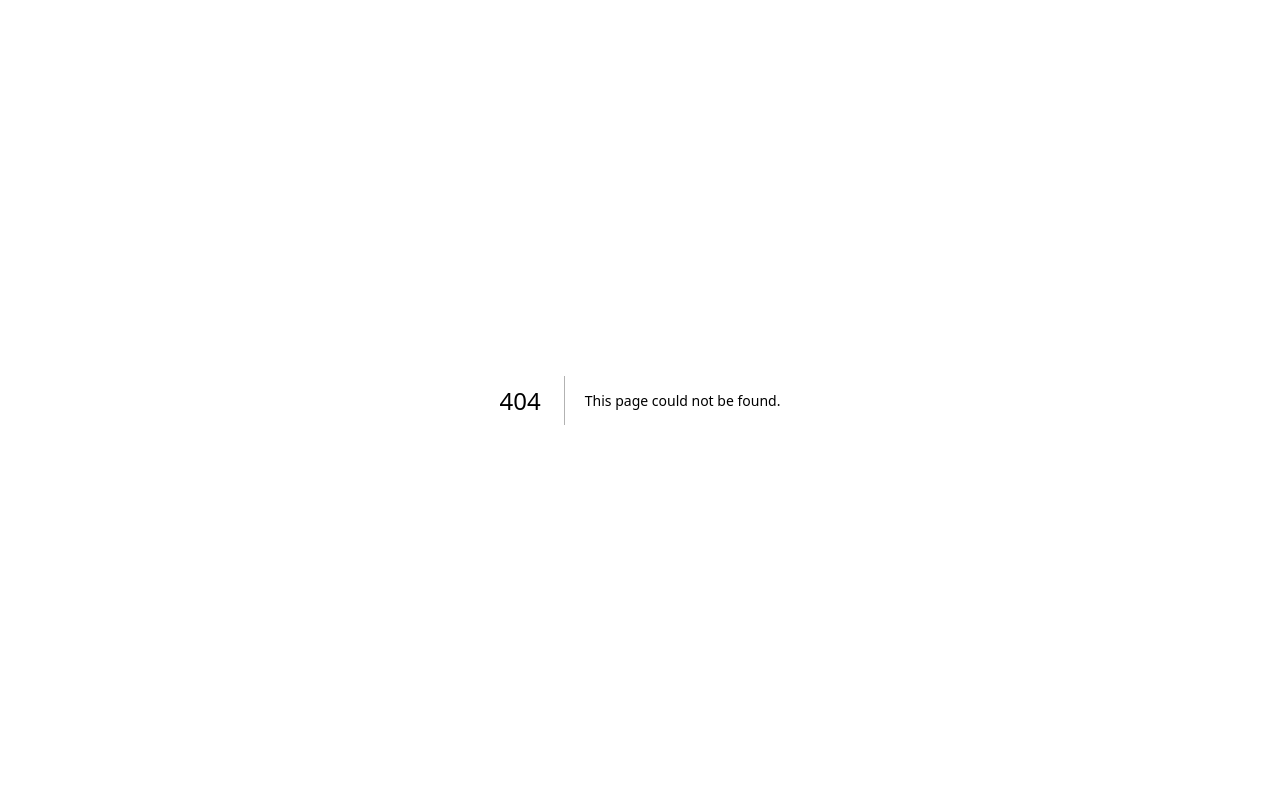
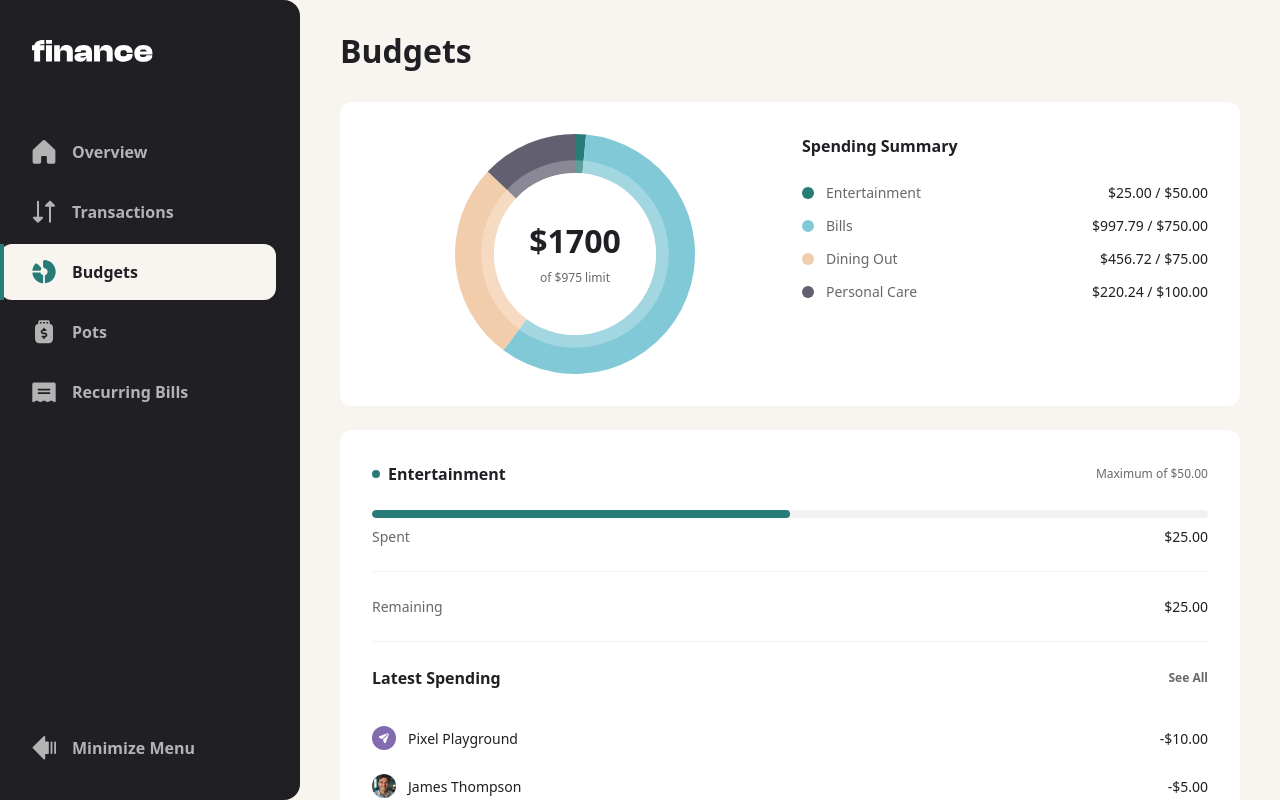
Before and after one commit to tryea/frontend-mentor-personal-finance-app, a Next.js app: page /budgets in a window 1280 px wide. Before the commit this address had no page. Built offline with nearby package versions, Linux system fonts and the light colour scheme.

Commit message:
feat(budgets): add budgets module with dashboard page and components
Implement budgets feature including:
- BudgetsScreen with spending summary and list
- BudgetsHeader with pie chart visualization
- BudgetList with progress tracking
- Utility classes for styling
- Sample data integration

```diff
--- a/data.json
+++ b/data.json
@@ -8,7 +8,7 @@
     {
       "avatar": "/images/avatars/emma-richardson.jpg",
       "name": "Emma Richardson",
-      "category": "General",
+      "category": "Bills",
       "date": "2024-08-19T14:23:11Z",
       "amount": 75.5,
       "recurring": false
@@ -24,7 +24,7 @@
     {
       "avatar": "/images/avatars/daniel-carter.jpg",
       "name": "Daniel Carter",
-      "category": "General",
+      "category": "Bills",
       "date": "2024-08-18T09:45:32Z",
       "amount": -42.3,
       "recurring": false
@@ -32,7 +32,7 @@
     {
       "avatar": "/images/avatars/sun-park.jpg",
       "name": "Sun Park",
-      "category": "General",
+      "category": "Bills",
       "date": "2024-08-17T16:12:05Z",
       "amount": 120.0,
       "recurring": false
@@ -40,7 +40,7 @@
     {
       "avatar": "/images/avatars/urban-services-hub.jpg",
       "name": "Urban Services Hub",
-      "category": "General",
+      "category": "Bills",
       "date": "2024-08-17T21:08:09Z",
       "amount": -65.0,
       "recurring": false
@@ -48,7 +48,7 @@
     {
       "avatar": "/images/avatars/liam-hughes.jpg",
       "name": "Liam Hughes",
-      "category": "Groceries",
+      "category": "Bills",
       "date": "2024-08-15T18:20:33Z",
       "amount": 65.75,
       "recurring": false
@@ -56,7 +56,7 @@
     {
       "avatar": "/images/avatars/lily-ramirez.jpg",
       "name": "Lily Ramirez",
-      "category": "General",
+      "category": "Bills",
       "date": "2024-08-14T13:05:27Z",
       "amount": 50.0,
       "recurring": false
@@ -96,7 +96,7 @@
     {
       "avatar": "/images/avatars/sofia-peterson.jpg",
       "name": "Sofia Peterson",
-      "category": "Transportation",
+      "category": "Bills",
       "date": "2024-08-08T08:55:17Z",
       "amount": -15.0,
       "recurring": false
@@ -104,7 +104,7 @@
     {
       "avatar": "/images/avatars/mason-martinez.jpg",
       "name": "Mason Martinez",
-      "category": "Lifestyle",
+      "category": "Personal Care",
       "date": "2024-08-07T17:40:29Z",
       "amount": -35.25,
       "recurring": false
@@ -112,7 +112,7 @@
     {
       "avatar": "/images/avatars/green-plate-eatery.jpg",
       "name": "Green Plate Eatery",
-      "category": "Groceries",
+      "category": "Bills",
       "date": "2024-08-06T08:25:44Z",
       "amount": -78.5,
       "recurring": false
@@ -120,7 +120,7 @@
     {
       "avatar": "/images/avatars/sebastian-cook.jpg",
       "name": "Sebastian Cook",
-      "category": "Transportation",
+      "category": "Bills",
       "date": "2024-08-06T10:05:44Z",
       "amount": -22.5,
       "recurring": false
@@ -136,7 +136,7 @@
     {
       "avatar": "/images/avatars/elevate-education.jpg",
       "name": "Elevate Education",
-      "category": "Education",
+      "category": "Bills",
       "date": "2024-08-04T11:15:22Z",
       "amount": -50.0,
       "recurring": true
@@ -168,7 +168,7 @@
     {
       "avatar": "/images/avatars/swift-ride-share.jpg",
       "name": "Swift Ride Share",
-      "category": "Transportation",
+      "category": "Bills",
       "date": "2024-08-01T18:40:33Z",
       "amount": -18.75,
       "recurring": false
@@ -208,7 +208,7 @@
     {
       "avatar": "/images/avatars/harper-edwards.jpg",
       "name": "Harper Edwards",
-      "category": "Shopping",
+      "category": "Dining Out",
       "date": "2024-07-26T09:43:23Z",
       "amount": -89.99,
       "recurring": false
@@ -216,7 +216,7 @@
     {
       "avatar": "/images/avatars/buzz-marketing-group.jpg",
       "name": "Buzz Marketing Group",
-      "category": "General",
+      "category": "Bills",
       "date": "2024-07-26T14:40:23Z",
       "amount": 3358.0,
       "recurring": false
@@ -224,7 +224,7 @@
     {
       "avatar": "/images/avatars/technova-innovations.jpg",
       "name": "TechNova Innovations",
-      "category": "Shopping",
+      "category": "Dining Out",
       "date": "2024-07-25T16:25:37Z",
       "amount": -29.99,
       "recurring": false
@@ -232,7 +232,7 @@
     {
       "avatar": "/images/avatars/bytewise.jpg",
       "name": "ByteWise",
-      "category": "Lifestyle",
+      "category": "Personal Care",
       "date": "2024-07-23T09:35:14Z",
       "amount": -49.99,
       "recurring": true
@@ -248,7 +248,7 @@
     {
       "avatar": "/images/avatars/emma-richardson.jpg",
       "name": "Emma Richardson",
-      "category": "General",
+      "category": "Bills",
       "date": "2024-07-20T17:30:55Z",
       "amount": -25.0,
       "recurring": false
@@ -256,7 +256,7 @@
     {
       "avatar": "/images/avatars/daniel-carter.jpg",
       "name": "Daniel Carter",
-      "category": "General",
+      "category": "Bills",
       "date": "2024-07-19T12:45:09Z",
       "amount": 50.0,
       "recurring": false
@@ -264,7 +264,7 @@
     {
       "avatar": "/images/avatars/sun-park.jpg",
       "name": "Sun Park",
-      "category": "General",
+      "category": "Bills",
       "date": "2024-07-18T19:20:23Z",
       "amount": -38.5,
       "recurring": false
@@ -272,7 +272,7 @@
     {
       "avatar": "/images/avatars/harper-edwards.jpg",
       "name": "Harper Edwards",
-      "category": "Shopping",
+      "category": "Dining Out",
       "date": "2024-07-17T14:55:37Z",
       "amount": -29.99,
       "recurring": false
@@ -280,7 +280,7 @@
     {
       "avatar": "/images/avatars/liam-hughes.jpg",
       "name": "Liam Hughes",
-      "category": "Groceries",
+      "category": "Bills",
       "date": "2024-07-16T10:10:51Z",
       "amount": -52.75,
       "recurring": false
@@ -288,7 +288,7 @@
     {
       "avatar": "/images/avatars/lily-ramirez.jpg",
       "name": "Lily Ramirez",
-      "category": "General",
+      "category": "Bills",
       "date": "2024-07-15T16:35:04Z",
       "amount": 75.0,
       "recurring": false
@@ -336,7 +336,7 @@
     {
       "avatar": "/images/avatars/sofia-peterson.jpg",
       "name": "Sofia Peterson",
-      "category": "Transportation",
+      "category": "Bills",
       "date": "2024-07-09T08:55:27Z",
       "amount": -12.5,
       "recurring": false
@@ -344,7 +344,7 @@
     {
       "avatar": "/images/avatars/mason-martinez.jpg",
       "name": "Mason Martinez",
-      "category": "Lifestyle",
+      "category": "Personal Care",
       "date": "2024-07-08T15:20:41Z",
       "amount": -65.0,
       "recurring": false
@@ -352,7 +352,7 @@
     {
       "avatar": "/images/avatars/sebastian-cook.jpg",
       "name": "Sebastian Cook",
-      "category": "Transportation",
+      "category": "Bills",
       "date": "2024-07-07T11:45:55Z",
       "amount": -20.0,
       "recurring": false
@@ -360,7 +360,7 @@
     {
       "avatar": "/images/avatars/william-harris.jpg",
       "name": "William Harris",
-      "category": "General",
+      "category": "Bills",
       "date": "2024-07-06T17:10:09Z",
       "amount": 20.0,
       "recurring": false
@@ -368,7 +368,7 @@
     {
       "avatar": "/images/avatars/elevate-education.jpg",
       "name": "Elevate Education",
-      "category": "Education",
+      "category": "Bills",
       "date": "2024-07-05T11:15:22Z",
       "amount": -50.0,
       "recurring": true
@@ -392,7 +392,7 @@
     {
       "avatar": "/images/avatars/swift-ride-share.jpg",
       "name": "Swift Ride Share",
-      "category": "Transportation",
+      "category": "Bills",
       "date": "2024-07-02T19:50:05Z",
       "amount": -16.5,
       "recurring": false
--- /dev/null
+++ b/src/app/(dashboard)/budgets/page.tsx
@@ -0,0 +1,7 @@
+import { BudgetsScreen } from "@/src/modules/budgets/ui/BudgetsScreen";
+
+const BudgetsPage = () => {
+  return <BudgetsScreen />;
+};
+
+export default BudgetsPage;
--- a/src/app/globals.css
+++ b/src/app/globals.css
@@ -215,3 +215,23 @@ body {
 @utility big-card {
   @apply p-8;
 }
+
+@utility card {
+  @apply rounded-xl bg-white p-6 md:p-8;
+}
+
+@utility stack-6 {
+  @apply flex flex-col gap-6;
+}
+
+@utility row-between {
+  @apply flex flex-row items-center justify-between;
+}
+
+@utility divider-h {
+  @apply h-px w-full bg-grey-100;
+}
+
+@utility progress-track {
+  @apply h-2 w-full bg-grey-100 rounded-full overflow-hidden;
+}
--- /dev/null
+++ b/src/modules/budgets/ui/BudgetsScreen.tsx
@@ -0,0 +1,73 @@
+import { LayoutHeader } from "@/src/shared/ui/primitives/LayoutHeader";
+import data from "../../../../data.json";
+import { BudgetsHeader } from "./components/BudgetsHeader";
+import { BudgetList } from "./components/BudgetList";
+
+export interface BudgetItem {
+  category: string;
+  maximum: number;
+}
+
+export interface TransactionItem {
+  avatar?: string;
+  name: string;
+  category: string;
+  date: string;
+  amount: number;
+}
+
+export type CategoryColor = {
+  bgClass: string;
+  cssVar: string;
+};
+
+const CATEGORY_COLORS: Record<string, CategoryColor> = {
+  "Entertainment": { bgClass: "bg-green-500", cssVar: "var(--color-green-500)" },
+  "Bills": { bgClass: "bg-cyan-500", cssVar: "var(--color-cyan-500)" },
+  "Dining Out": { bgClass: "bg-yellow-500", cssVar: "var(--color-yellow-500)" },
+  "Personal Care": { bgClass: "bg-navy-500", cssVar: "var(--color-navy-500)" },
+};
+
+const toCurrency = (n: number) => `$${n.toFixed(2)}`;
+const parseDate = (s: string) => new Date(s);
+
+export const BudgetsScreen = () => {
+  const budgets: BudgetItem[] = (data as any).budgets;
+  const transactions: TransactionItem[] = (data as any).transactions;
+
+  const enriched = budgets.map((b) => {
+    const spent = transactions
+      .filter((t) => t.category === b.category && t.amount < 0)
+      .reduce((acc, t) => acc + Math.abs(t.amount), 0);
+    const free = Math.max(b.maximum - spent, 0);
+    const latest = transactions
+      .filter((t) => t.category === b.category)
+      .sort((a, b) => parseDate(b.date).getTime() - parseDate(a.date).getTime())
+      .slice(0, 4);
+    const color = CATEGORY_COLORS[b.category] ?? { bgClass: "bg-grey-300", cssVar: "var(--color-grey-300)" };
+    return { ...b, spent, free, latest, color };
+  });
+
+  const totalSpent = enriched.reduce((acc, b) => acc + b.spent, 0);
+  const totalMax = enriched.reduce((acc, b) => acc + b.maximum, 0);
+
+  return (
+    <>
+      <LayoutHeader title="Budgets" actionName="Add New Budget" />
+      <div className="flex flex-col gap-6">
+        <BudgetsHeader
+          items={enriched.map((e) => ({
+            name: e.category,
+            spent: e.spent,
+            maximum: e.maximum,
+            color: e.color,
+          }))}
+          total={{ spent: totalSpent, maximum: totalMax }}
+        />
+        <BudgetList items={enriched} toCurrency={toCurrency} />
+      </div>
+    </>
+  );
+};
+
+export default BudgetsScreen;
--- /dev/null
+++ b/src/modules/budgets/ui/components/BudgetList.tsx
@@ -0,0 +1,65 @@
+import React from "react";
+import { TransactionItem } from "../BudgetsScreen";
+
+type Item = {
+  category: string;
+  maximum: number;
+  spent: number;
+  free: number;
+  latest: TransactionItem[];
+  color: { bgClass: string; cssVar: string };
+};
+
+export const BudgetList = ({ items, toCurrency }: { items: Item[]; toCurrency: (n: number) => string }) => {
+  return (
+    <div className="flex flex-col gap-6">
+      {items.map((b) => (
+        <section key={b.category} className="card stack-6">
+          <header className="row-between">
+            <div className="flex items-center gap-2">
+              <span className={`h-2 w-2 rounded-full ${b.color.bgClass}`} />
+              <h3 className="text-preset-3 text-grey-900">{b.category}</h3>
+            </div>
+            <span className="text-preset-5 text-grey-500">Maximum of ${b.maximum.toFixed(2)}</span>
+          </header>
+
+          <div className="flex flex-col gap-2">
+            <div className="progress-track">
+              <div className="h-full rounded-full" style={{ width: `${(b.spent / b.maximum) * 100}%`, backgroundColor: b.color.cssVar }} />
+            </div>
+            <div className="row-between">
+              <div className="text-preset-4 text-grey-500">Spent</div>
+              <div className="text-preset-4 text-grey-900">{toCurrency(b.spent)}</div>
+            </div>
+          </div>
+
+          <div className="divider-h" />
+
+          <div className="row-between">
+            <div className="text-preset-4 text-grey-500">Remaining</div>
+            <div className="text-preset-4 text-grey-900">{toCurrency(b.free)}</div>
+          </div>
+
+          <div className="divider-h" />
+
+          <div className="row-between">
+            <div className="text-preset-3 text-grey-900">Latest Spending</div>
+            <button className="text-preset-5-bold text-grey-500">See All</button>
+          </div>
+
+          <ul className="flex flex-col">
+            {b.latest.map((t, idx) => (
+              <li key={`${t.name}-${idx}`} className="flex items-center justify-between py-3">
+                <div className="flex items-center gap-3">
+                  {t.avatar ? <img className="h-6 w-6 rounded-full" src={t.avatar} alt="" /> : <div className="h-6 w-6 rounded-full bg-grey-100" />}
+                  <span className="text-preset-4 text-grey-900">{t.name}</span>
+                </div>
+                <div className="text-preset-4 text-grey-900">-{toCurrency(Math.abs(t.amount))}</div>
+              </li>
+            ))}
+          </ul>
+        </section>
+      ))}
+    </div>
+  );
+};
--- /dev/null
+++ b/src/modules/budgets/ui/components/BudgetsHeader.tsx
@@ -0,0 +1,125 @@
+"use client";
+import React from "react";
+import { PieChart, Pie, Cell, ResponsiveContainer } from "recharts";
+import { CategoryColor } from "../BudgetsScreen";
+
+type HeaderItem = {
+  name: string;
+  spent: number;
+  maximum: number;
+  color: CategoryColor;
+};
+
+export const BudgetsHeader = ({
+  items,
+  total,
+}: {
+  items: HeaderItem[];
+  total: { spent: number; maximum: number };
+}) => {
+  return (
+    <div className="card grid grid-cols-1 md:grid-cols-2 gap-6">
+      <div className="flex items-center justify-center">
+        <Donut items={items} total={total} />
+      </div>
+      <div className="stack-6">
+        <div className="text-preset-3 text-grey-900">Spending Summary</div>
+        <div className="flex flex-col gap-3">
+          {items.map((it) => (
+            <div
+              key={it.name}
+              className="flex items-center justify-between gap-4"
+            >
+              <div className="flex items-center gap-3">
+                <span
+                  className="h-3 w-3 rounded-full"
+                  style={{ backgroundColor: it.color.cssVar }}
+                />
+                <span className="text-preset-4 text-grey-500">{it.name}</span>
+              </div>
+              <div className="text-preset-4 text-grey-900">
+                ${it.spent.toFixed(2)} / ${it.maximum.toFixed(2)}
+              </div>
+            </div>
+          ))}
+        </div>
+      </div>
+    </div>
+  );
+};
+
+const Donut = ({
+  items,
+  total,
+}: {
+  items: HeaderItem[];
+  total: { spent: number; maximum: number };
+}) => {
+  const data = items.map((item) => ({
+    name: item.name,
+    value: item.spent,
+    color: item.color.cssVar,
+  }));
+
+  const chartSize = 240;
+  const outerR = 120;
+  const middleR = 93.75;
+  const innerR = 81;
+
+  return (
+    <div className="relative flex items-center justify-center">
+      <div style={{ width: chartSize, height: chartSize }}>
+        <ResponsiveContainer width="100%" height="100%">
+          <PieChart>
+            <Pie
+              data={data}
+              dataKey="value"
+              nameKey="name"
+              cx="50%"
+              cy="50%"
+              innerRadius={middleR - (middleR - innerR)}
+              outerRadius={outerR}
+              startAngle={90}
+              endAngle={-270}
+              stroke="none"
+            >
+              {data.map((entry, index) => (
+                <Cell key={`cell-${index}`} fill={entry.color} />
+              ))}
+            </Pie>
+            <Pie
+              data={[{ value: 1 }]}
+              dataKey="value"
+              cx="50%"
+              cy="50%"
+              innerRadius={innerR}
+              outerRadius={middleR}
+              fill="white"
+              opacity={0.25}
+              startAngle={90}
+              endAngle={-270}
+              stroke="none"
+            />
+            <Pie
+              data={[{ value: 1 }]}
+              dataKey="value"
+              cx="50%"
+              cy="50%"
+              outerRadius={innerR}
+              fill="white"
+              stroke="none"
+            />
+          </PieChart>
+        </ResponsiveContainer>
+      </div>
+      <div className="absolute text-center flex flex-col gap-2">
+        <div className="text-preset-1 text-grey-900">
+          ${total.spent.toFixed(0)}
+        </div>
+        <div className="text-preset-5 text-grey-500">
+          of ${total.maximum.toFixed(0)} limit
+        </div>
+      </div>
+    </div>
+  );
+};
```
